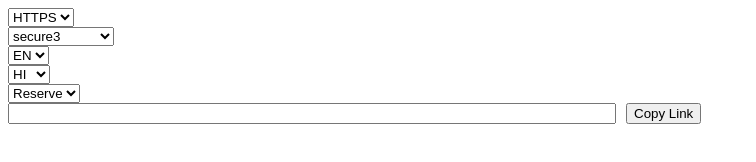
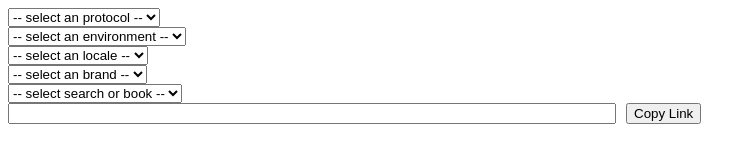
Before and after one commit to woodenchops/linkBuilder, a plain HTML site: page index.html in a window 1280 px wide. Shown: the whole page, without its empty margins (0-756 px from the left). Drawn offline with Linux system fonts and the light colour scheme.

Commit message:
add default option

```diff
--- a/index.html
+++ b/index.html
@@ -23,18 +23,21 @@
 
     <label for="protocol"></label>
     <select id="protocol" class="linkField">
+        <option disabled selected value> -- select an protocol -- </option>
         <option value="https://">HTTPS</option>
         <option value="http://">HTTP</option>
     </select><br>
 
     <label for="environment"></label>
     <select id="environment" class="linkField">
+        <option disabled selected value> -- select an environment -- </option>
         <option value="secure3.hilton.com/">secure3</option>
         <option value="conradhotels3.hilton.com/">conradhotels3</option>
     </select><br>
 
     <label for="locale"></label>
     <select id="locale" class="linkField">
+        <option disabled selected value> -- select an locale -- </option>
         <option value="en/">EN</option>
         <option value="es/">ES</option>
         <option value="pt/">PT</option>
@@ -42,12 +45,14 @@
 
     <label for="brand"></label>
     <select id="brand" class="linkField">
+        <option disabled selected value> -- select an brand -- </option>
         <option value="hi/">HI</option>
         <option value="ch/">CH</option>
     </select><br>
 
     <label for="searchBook"></label>
     <select id="searchBook" class="linkField">
+        <option disabled selected value> -- select search or book -- </option>
         <option value="reservation/book.htm?">Reserve</option>
         <option value="search/findhotels/index.htm?">Search</option>
     </select><br>
```
